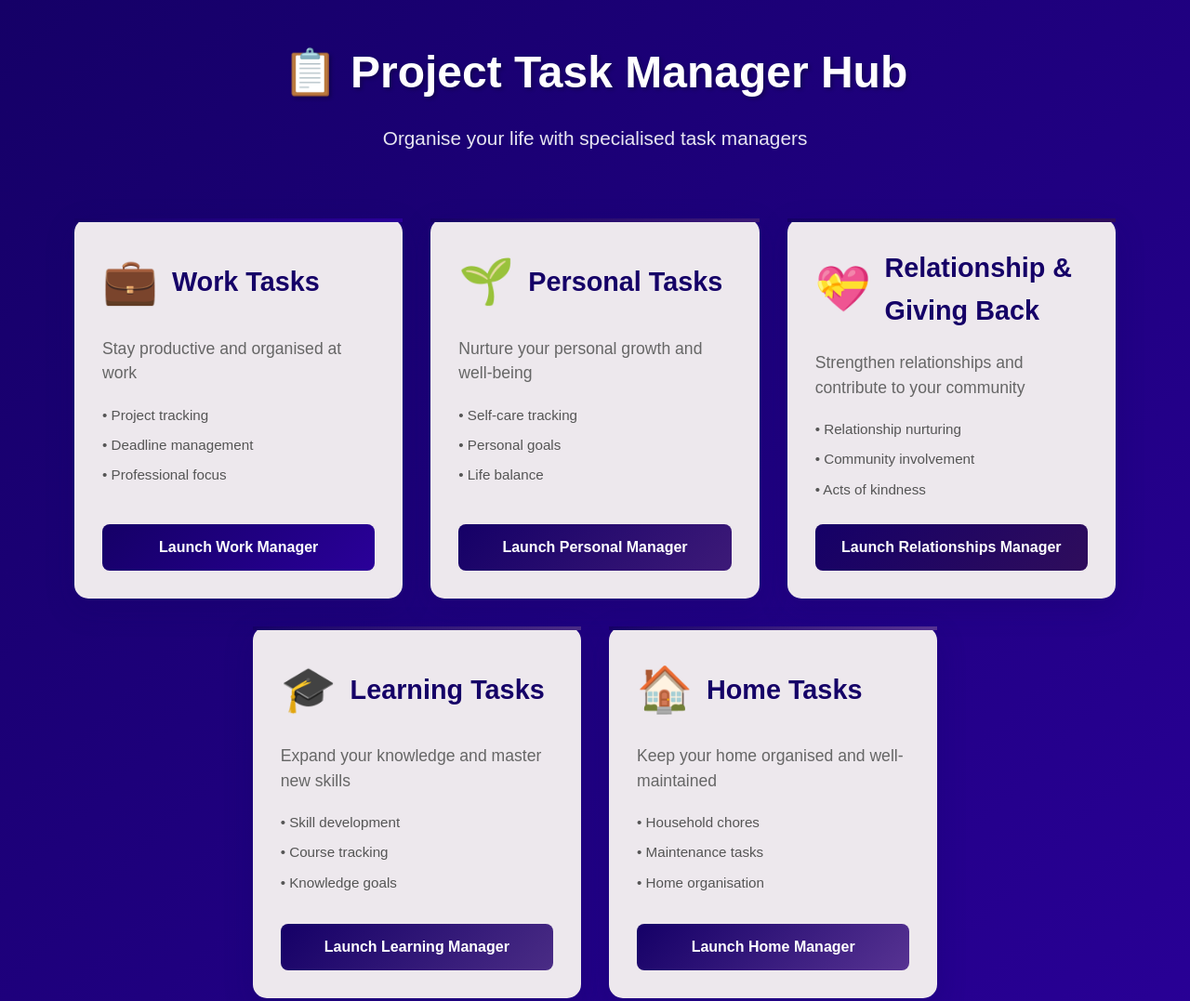
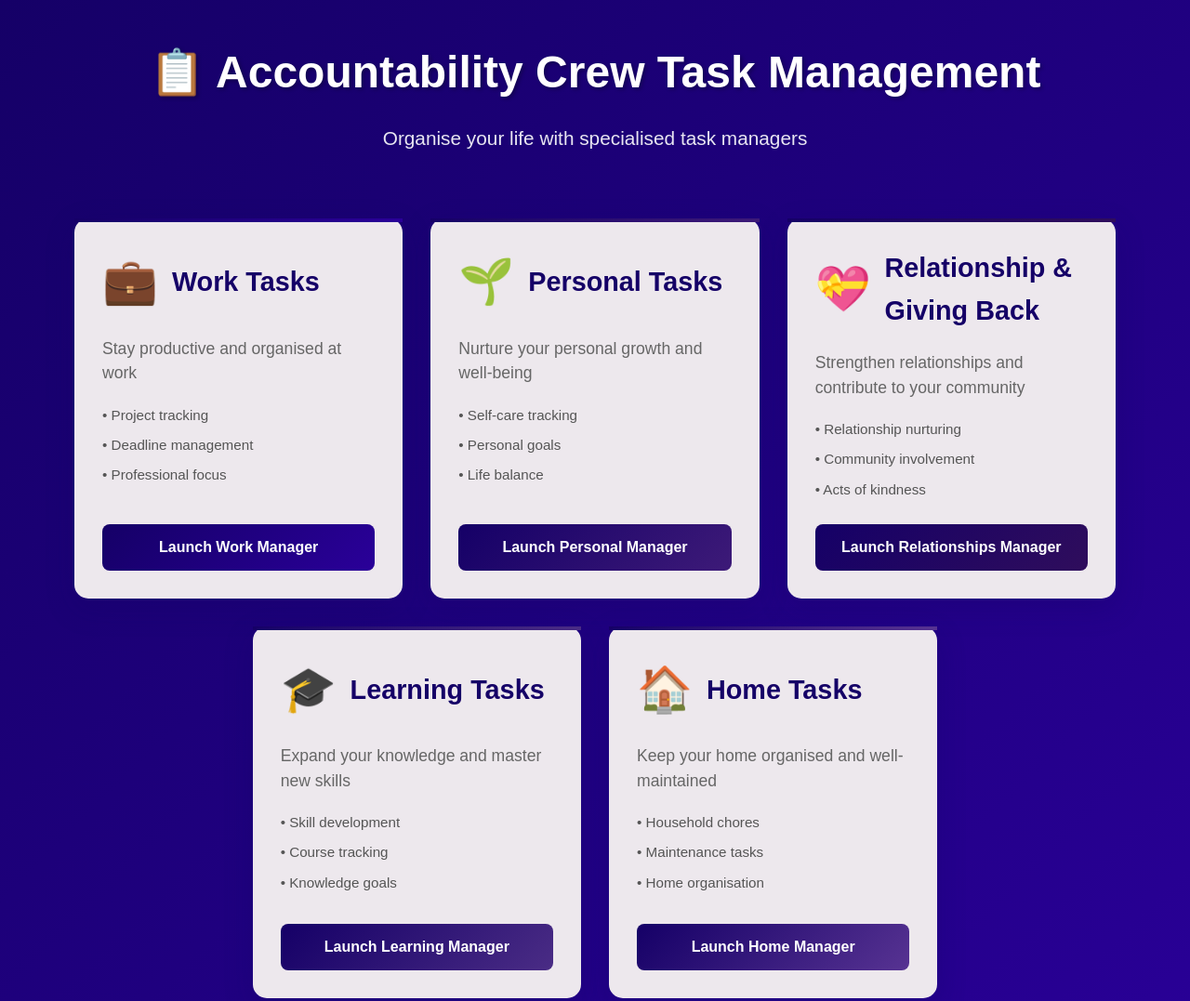
Before and after one commit to Clamo9521/task-manager-hub, a plain HTML site: page index.html in a window 1280 px wide. Shown: the top 1077 px of the page at 93% size. Drawn offline with Linux system fonts and the light colour scheme.

Commit message:
Update title and header to 'Accountability Crew Task Management'

```diff
--- a/index.html
+++ b/index.html
@@ -3,13 +3,13 @@
 <head>
     <meta charset="UTF-8">
     <meta name="viewport" content="width=device-width, initial-scale=1.0">
-    <title>📋 Project Task Manager Hub</title>
+    <title>📋 Accountability Crew Task Management</title>
     <link rel="stylesheet" href="main-style.css">
 </head>
 <body>
     <div class="container">
         <header class="main-header">
-            <h1>📋 Project Task Manager Hub</h1>
+            <h1>📋 Accountability Crew Task Management</h1>
             <p class="subtitle">Organise your life with specialised task managers</p>
         </header>
 
```
